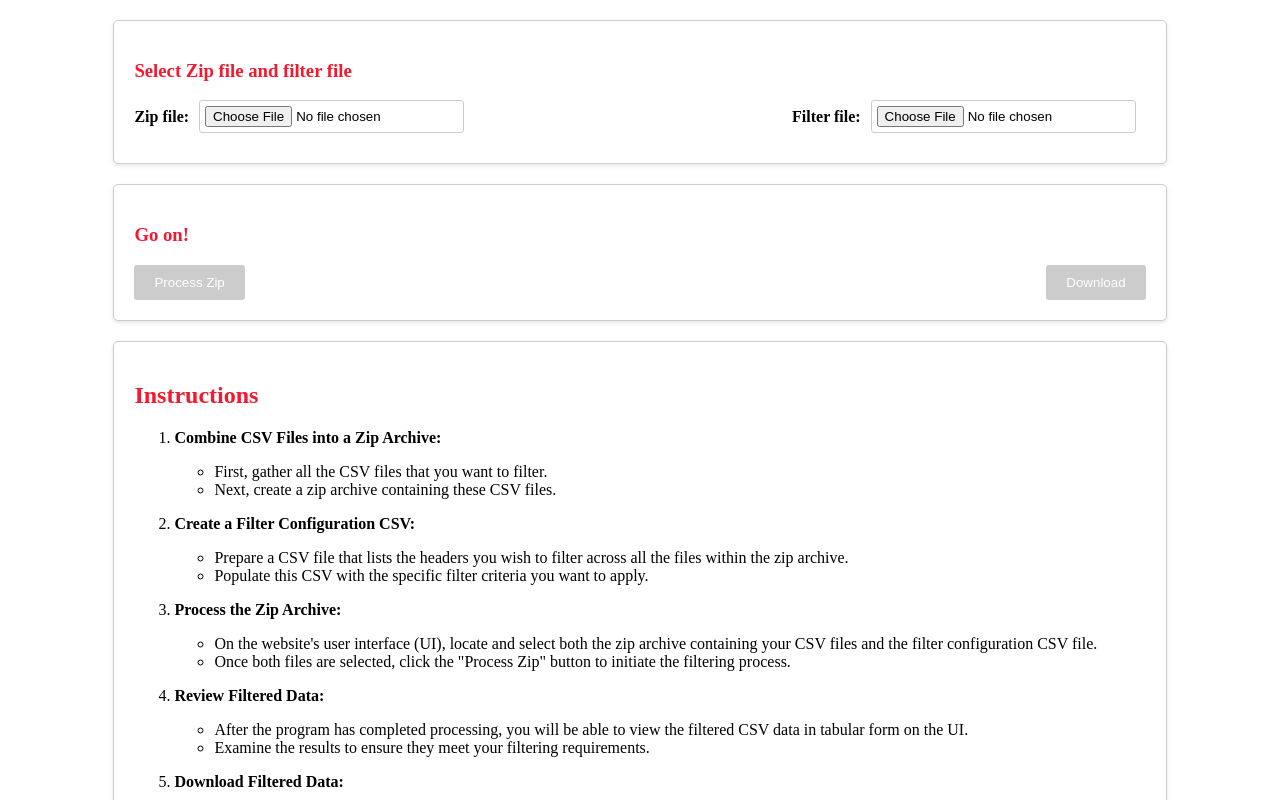
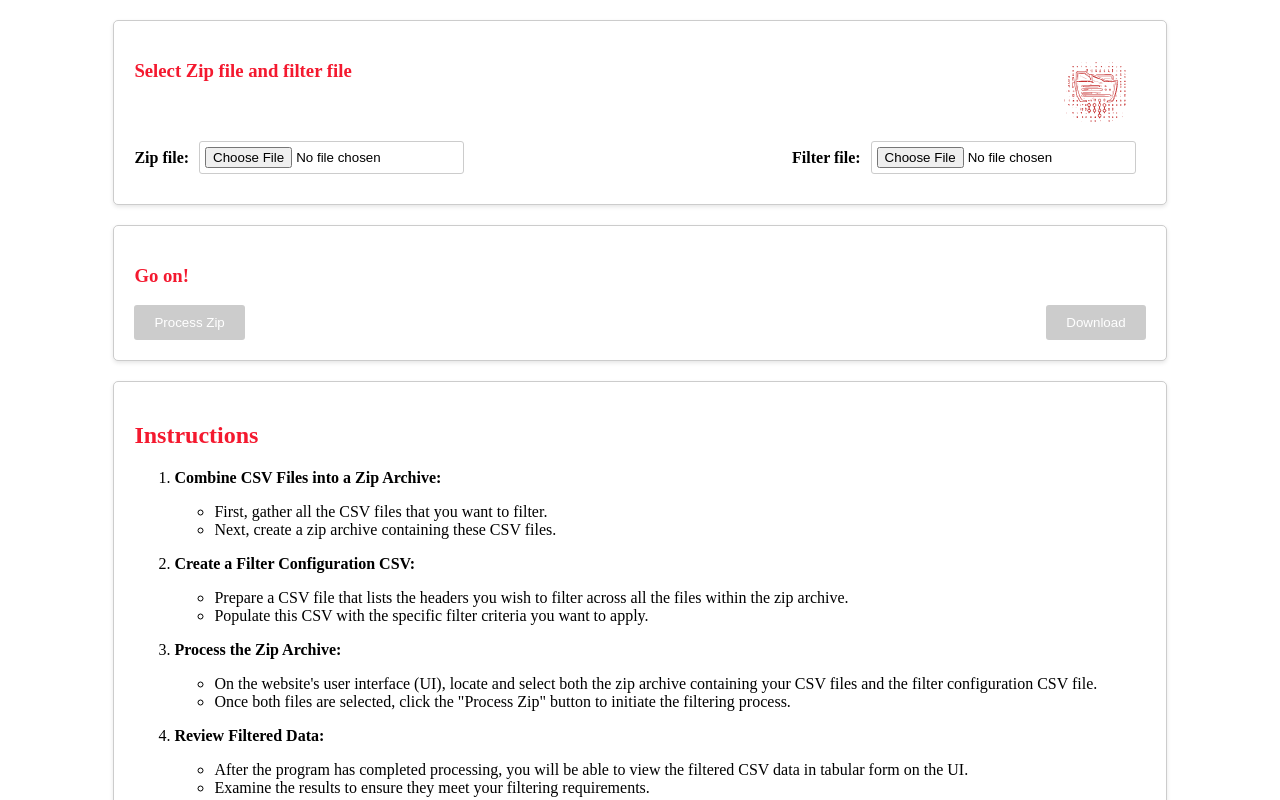
Before and after one commit to hsjeevan/zippedcsvfilter, an Angular app: page / in a window 1280 px wide. Shown: the top 800 px of the page. Built offline with nearby package versions, Linux system fonts and the light colour scheme.

Commit message:
added logo

```diff
--- a/src/app/zip-reader/zip-reader.component.html
+++ b/src/app/zip-reader/zip-reader.component.html
@@ -1,5 +1,8 @@
 <div class="container">
-    <h3>Select Zip file and filter file</h3>
+    <div class="sidebyside">
+        <h3>Select Zip file and filter file</h3>
+        <img src="assets/icon.svg" width="100px" style="-webkit-user-drag:none">
+    </div>
     <div class="sidebyside">
         <div class="file-input">
             <label for="zip">Zip file:</label>
--- a/src/index.html
+++ b/src/index.html
@@ -5,7 +5,7 @@
   <title>Zipped Csv Filter</title>
   <base href="/">
   <meta name="viewport" content="width=device-width, initial-scale=1">
-  <link rel="icon" type="image/x-icon" href="./logo.png">
+  <link rel="icon" type="image/x-icon" href="./assets/icon.svg">
 </head>
 <body>
   <app-root></app-root>
```
Also changed, not shown: src/assets/icon.svg (added), src/logo.png (deleted).
